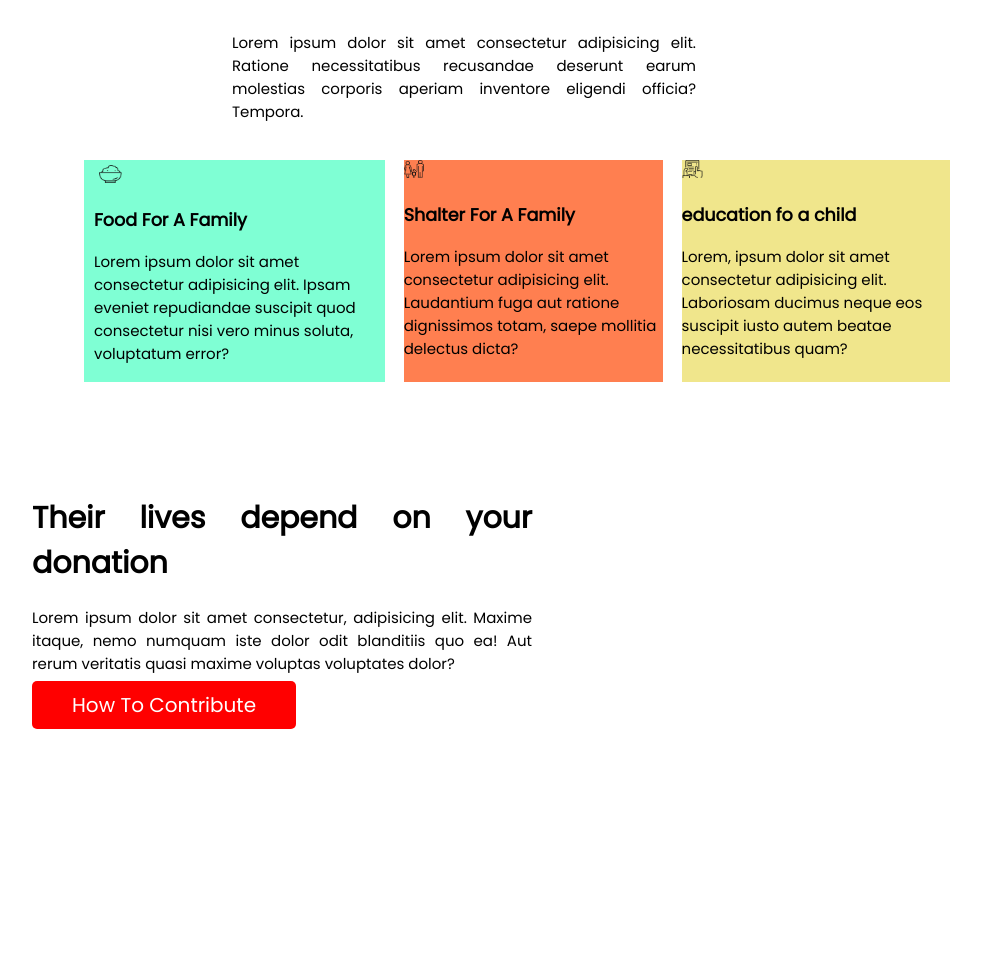
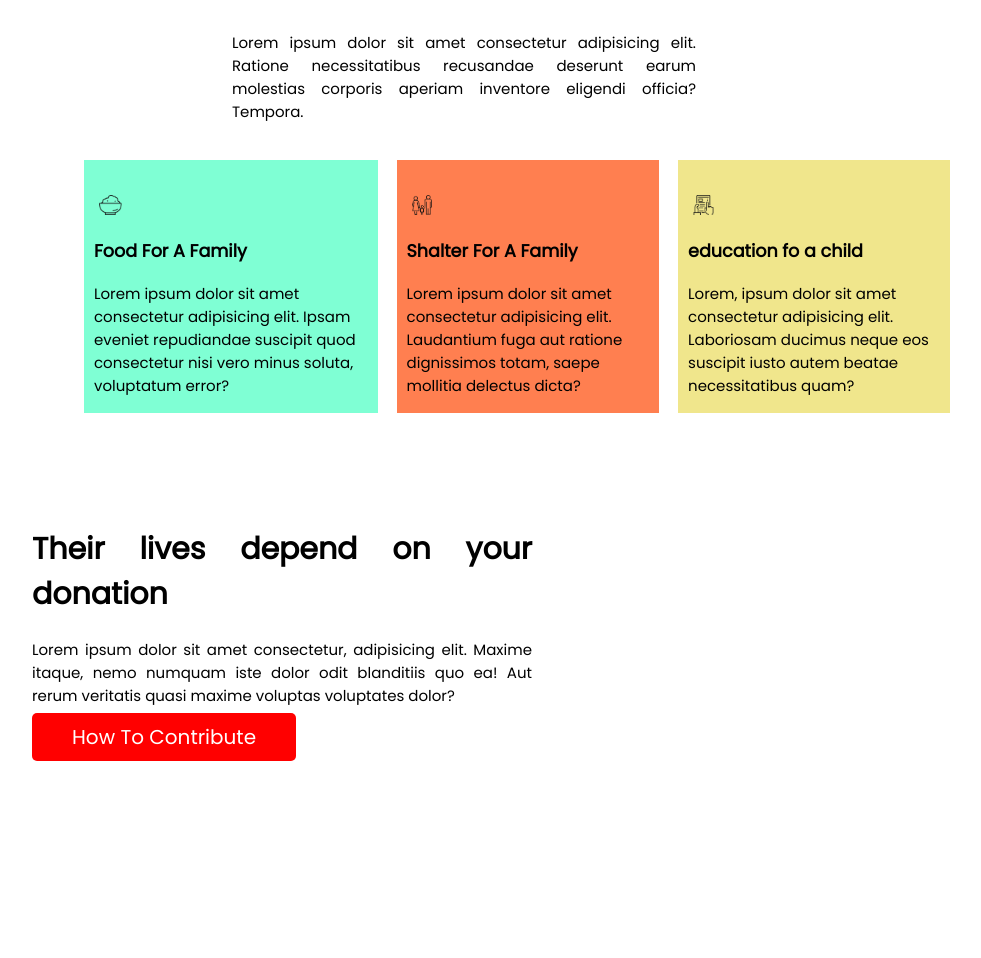
Before and after one commit to MOSTAFA8078/new-assaignment, a plain HTML site: page index.html in a window 1280 px wide. Shown: the part 1641-2599 px from the top of the page, without its empty margins (176-1157 px from the left). Drawn offline with Linux system fonts and the light colour scheme.

Commit message:
newupdate

```diff
--- a/style.css
+++ b/style.css
@@ -145,29 +145,33 @@ body {
     padding-right: 100px;
 }
 
-
 #main div {
     width: 150px;
     height: 100px;
+}
 
-}
+
 
 .food img {
     width: 8%;
     height: 8%;
     padding-left: 5px;
-    padding-top: 5px;
+    padding-top: 25px;
 
 }
 
 .shalter img {
     width: 8%;
     height: 8%;
+    padding-left: 5px;
+    padding-top: 25px;
 }
 
 .education img {
     width: 8%;
     height: 8%;
+    padding-left: 5px;
+    padding-top: 25px;
 }
 
 
@@ -176,19 +180,23 @@ body {
     border: 2px solid white;
     margin-right: 15px;
     padding-left: 10px;
-    padding top: 10px;
+    padding-top: 10px;
 }
 
 .shalter {
     background-color: coral;
     border: 2px solid white;
     margin-right: 15px;
+    padding-left: 10px;
+    padding-top: 10px;
 }
 
 .education {
     background-color: khaki;
     border: 2px solid white;
     margin-right: 15px;
+    padding-left: 10px;
+    padding-top: 10px;
 }
 
 .new-div {
```
